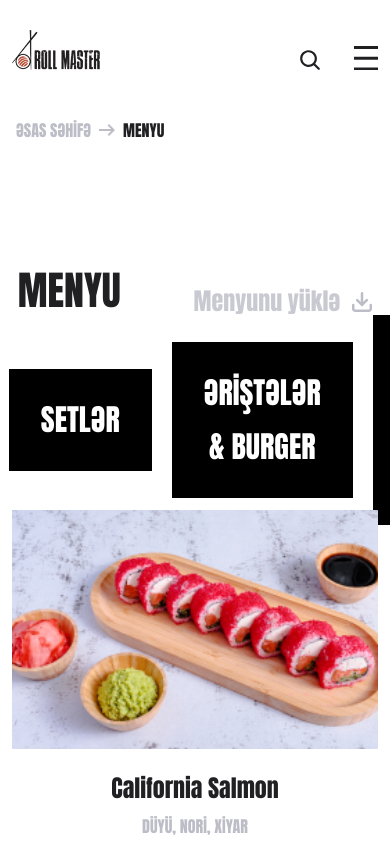
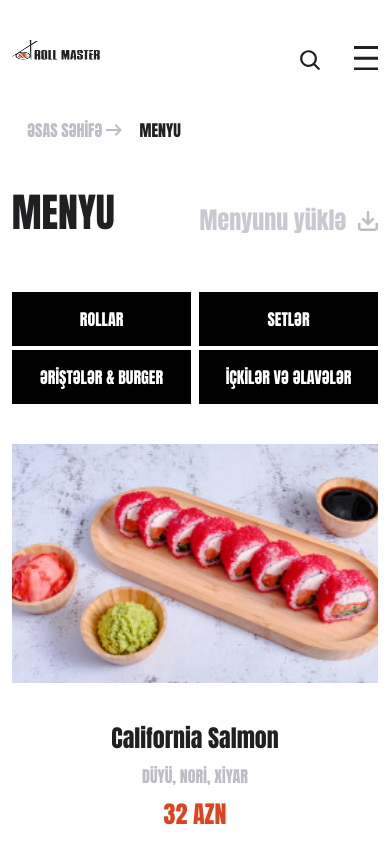
Before and after one commit to orxanmuradli/roll-master-pro, a React (Create React App) app: page /MENYU in a window 390 px wide. Shown: the top 844 px of the page. Built offline with nearby package versions, Linux system fonts and the light colour scheme.

Commit message:
new version

```diff
--- a/src/components/Pages/Bloq/Bloq.css
+++ b/src/components/Pages/Bloq/Bloq.css
@@ -1,11 +1,19 @@
-.bloq-heading h2{
-    color: #201F22;
+* {
+  margin: 0;
+  padding: 0;
+  box-sizing: border-box;
+}
+.bloq-heading h2 {
+  color: #201f22;
   font-size: 40px;
   font-family: "Anton", sans-serif;
   font-weight: 400;
   font-style: normal;
   line-height: normal;
-    margin-top: 103px;
+  margin-top: 33px;
+}
+
+.bloq-heading {
 }
 
 /* .informations span{
@@ -17,28 +25,98 @@
     line-height: normal;
     text-align: center;
 } */
-.bloq-spans{
-    color: #201F22;
+.bloq-spans {
+  color: #201f22;
   font-size: 24px;
   font-family: "Anton", sans-serif;
   font-weight: 400;
   font-style: normal;
   line-height: normal;
   text-align: center;
-    margin-top: 20px;
 }
-.informations img{
+
+.informations {
   width: 401px;
-    height: 400px;
+  /* height: 400px; */
   display: flex;
   justify-content: space-between;
   flex-wrap: wrap;
   margin-top: 40px;
+  gap: 32px;
+}
+.informations img {
+  width: 100%;
 }
 
-.bloq-header{
+.bloq-header {
   display: flex;
   align-items: center;
-    gap: 32px;
+  /* gap: 32px; */
   flex-wrap: wrap;
+  /* width: calc((100% - 40px) / 3); */
+  justify-content: space-between;
 }
+.informations-two {
+  display: flex;
+  gap: 40px;
+}
+@media only screen and (max-width: 1300px) {
+  .informations {
+    width: calc((100% - 40px) / 3);
+    /* height: 400px; */
+    display: flex;
+    justify-content: space-between;
+    margin-top: 40px;
+  }
+  .informations img {
+    width: 100%;
+  }
+
+  .bloq-header {
+    display: flex;
+    align-items: center;
+    /* gap: 32px; */
+    /* flex-wrap: wrap; */
+    /* width: calc((100% - 40px) / 3); */
+    gap: 30px;
+  }
+  .informations-two {
+    display: flex;
+    flex-direction: column;
+    gap: 40px;
+  }
+}
+
+
+@media only screen and (max-width: 1300px) {
+.bloq-header {
+    display: flex;
+    align-items: center;
+     gap: 0px;
+}
+}
+@media only screen and (max-width: 768px) {
+  .bloq-header {
+  }
+  .informations {
+    display: flex;
+    flex-direction: column;
+    width: 100%;
+  }
+  .imform-img {
+    width: 100%;
+  }
+  .imform-img img {
+    width: 100%;
+    flex-wrap: nowrap;
+  }
+}
+
+@media only screen and (max-width: 550px) {
+}
+
+@media only screen and (max-width: 320px) {
+}
+
+@media only screen and (max-width: 280px) {
+}
--- a/src/components/Pages/Bloq/Bloq.jsx
+++ b/src/components/Pages/Bloq/Bloq.jsx
@@ -16,7 +16,9 @@ const Bloq = () => {
         <h2>BLOQ</h2>
         <div className="bloq-header">
           <div className="informations">
+            <div className="imform-img">
             <img src={rector} alt="" />
+            </div>
             <div className="bloq-spans">
             <span>İlk dəfə yeyənlər üçün dadlı 10 suşi növü</span>
             </div>
@@ -33,6 +35,7 @@ const Bloq = () => {
             <span>İlk dəfə yeyənlər üçün dadlı 10 suşi növü</span>
             </div>
           </div>
+          <div className="informations-two">
           <div className="informations">
             <img src={recmos} alt="" />
             <div className="bloq-spans">
@@ -45,6 +48,7 @@ const Bloq = () => {
             <span>İlk dəfə yeyənlər üçün dadlı 10 suşi növü</span>
             </div>
           </div>
+          </div>
         </div>
       </div>
     </div>
--- a/src/components/Pages/BreadCrumbs/BreadCrumbs.css
+++ b/src/components/Pages/BreadCrumbs/BreadCrumbs.css
@@ -1,10 +1,8 @@
-
 .first_text_of_breadcrumb {
   display: flex;
   gap: 4px;
-    padding: 28px 0 0 42px;
-        width: 1360px;
-
+  /* padding: 28px 0 0 42px;
+        width: 1360px; */
 }
 .first_text_of_breadcrumb a {
   font-family: "Anton", sans-serif;
@@ -12,8 +10,7 @@
   font-weight: 400;
   font-size: 16px;
   line-height: 24px;
-    color: #BDBDC8;
-
+  color: #bdbdc8;
 }
 .last_text_of_breadrcrumb {
   display: flex;
@@ -26,16 +23,16 @@
   font-size: 16px;
   font-style: normal;
   font-weight: 400;
-    color: #201F22;
+  color: #201f22;
   line-height: 24px;
 }
 
 .first_text_of_breadcrumb div {
   display: flex;
-    justify-content: center;
+  /* justify-content: center;
     align-items: center;
     gap: 4px;
-
+    */
 }
 
 .pathname_of_breadcrumb {
@@ -43,6 +40,5 @@
   gap: 13.25px;
 }
 
-  .first_text_of_breadcrumb{
-
+.first_text_of_breadcrumb {
 }
--- a/src/components/Pages/BreadCrumbs/BreadCrumbs.jsx
+++ b/src/components/Pages/BreadCrumbs/BreadCrumbs.jsx
@@ -1,4 +1,4 @@
-import React from 'react'
+import React from "react";
 import { useLocation, Link } from "react-router-dom";
 import "./BreadCrumbs.css";
 
@@ -6,6 +6,7 @@ function BreadCrumbs({ pathnames }) {
   return (
     <>
       <div className="first_text_of_breadcrumb">
+        <div className="container">
           {pathnames &&
             pathnames.map((path, index) =>
               path === "" ? (
@@ -15,9 +16,17 @@ function BreadCrumbs({ pathnames }) {
               ) : index === pathnames.length - 1 ? (
                 <div className="last_text_of_breadrcrumb">
                   <div>
-
-                  <svg xmlns="http://www.w3.org/2000/svg" width="24" height="24" viewBox="0 0 24 24" fill="none">
-  <path d="M14 18L12.6 16.55L16.15 13H4V11H16.15L12.6 7.45L14 6L20 12L14 18Z" fill="#BDBDC8"/>
+                    <svg
+                      xmlns="http://www.w3.org/2000/svg"
+                      width="24"
+                      height="24"
+                      viewBox="0 0 24 24"
+                      fill="none"
+                    >
+                      <path
+                        d="M14 18L12.6 16.55L16.15 13H4V11H16.15L12.6 7.45L14 6L20 12L14 18Z"
+                        fill="#BDBDC8"
+                      />
                     </svg>
                     {/* <svg
                       width="24"
@@ -57,6 +66,7 @@ function BreadCrumbs({ pathnames }) {
               )
             )}
         </div>
+      </div>
     </>
   );
 }
--- a/src/components/Pages/Menu/Menu.css
+++ b/src/components/Pages/Menu/Menu.css
@@ -1,5 +1,8 @@
-
-.special-bar{
+.menu-name {
+  display: flex;
+  justify-content: space-between;
+}
+.special-bar {
   border: 1px solid var(--color-text);
   border-right: 0;
   /* margin-left: 42px; */
@@ -7,76 +10,69 @@
   justify-content: space-between;
   /* padding: 0 20px; */
   /* margin-right: 20px; */
-
 }
-.left-container{
+.left-container {
   width: 65%;
   padding-left: 70px;
   padding-top: 30px;
   position: relative;
 }
 
-.left-container p{
+.left-container p {
   /* font-size: 36px; */
   font-weight: 400;
-    font-family: 'Anton', sans-serif;
+  font-family: "Anton", sans-serif;
   line-height: 54.19px;
 }
 
-
-
-.special-cards{
+.special-cards {
   display: flex;
   flex-wrap: wrap;
   padding: 40px 40px 40px 0;
   gap: 20px;
 
   justify-content: space-between;
-    text-align: center
-
+  text-align: center;
 }
-.special-tittle{
+.special-tittle {
   margin-top: 40px;
 }
 
-.special-tittle h3{
-    color: #DE4320;
-    font-family: 'Anton', sans-serif;
+.special-tittle h3 {
+  color: #de4320;
+  font-family: "Anton", sans-serif;
   font-size: 40px;
   font-weight: 400;
   padding-top: 78px;
   line-height: 60px;
   margin-bottom: 20px;
   cursor: default;
-
 }
-.wrapper{
+.wrapper {
   display: flex;
-
 }
 
-.wrapper-cart{
+.wrapper-cart {
   padding: 30px 0;
   display: flex;
   flex-direction: column;
   align-items: center;
   justify-content: space-between;
   width: 33.3%;
-    background:  var(--menu-bg-color);
+  background: var(--menu-bg-color);
   color: var(--menu-text-color);
   border-right: 1px solid var(--body-bg-color);
   image-rendering: -webkit-optimize-contrast;
-    font-family: 'Anton', sans-serif;
+  font-family: "Anton", sans-serif;
   font-size: 10px;
   line-height: 0px;
   transition: 0.3s;
-
 }
-.menu-download{
+.menu-download {
   padding-top: 108px;
-    font-family: 'Anton', sans-serif;
+  font-family: "Anton", sans-serif;
   font-style: Regular;
-    color: #C9C9D1;
+  color: #c9c9d1;
   font-size: 24px;
   line-height: 32px;
   line-height: 97%;
@@ -85,15 +81,13 @@
   cursor: pointer;
   z-index: 10;
   transition: 0.3s;
-
 }
 
-.menu-download:hover{
+.menu-download:hover {
   color: black;
 }
 
-
-.download:hover{
+.download:hover {
   color: black;
 }
 
@@ -104,15 +98,12 @@
 /* .menu-download svg{
     margin: auto 10px;
 } */
-.specials p{
-
-   color:  #201F22;
-   font-family: 'Anton', sans-serif;
+.specials p {
+  color: #201f22;
+  font-family: "Anton", sans-serif;
   font-size: 18px;
   font-weight: 200;
   padding-left: 86px;
-
-
 }
 /* .specialcart img{
     width: 100%;
@@ -129,46 +120,39 @@
 
 .popular-tittle */
 
-.cart h2{
-font-family: 'Anton', sans-serif;
+.cart h2 {
+  font-family: "Anton", sans-serif;
   font-size: 24px;
   font-weight: 400;
   line-height: 36px;
   letter-spacing: 0em;
   text-align: center;
 }
-.cart{
+.cart {
   width: 31%;
   cursor: pointer;
   /* padding-left: 25px;  */
   margin-bottom: 8px;
   gap: 8px;
-
 }
 
-.cart img{
+.cart img {
   width: 100%;
-
-
 }
-
 
 .cart-container {
   display: flex;
   width: 26%;
   /* margin-top: -1.7%; */
   position: relative;
-
-
 }
 
-.cart p{
+.cart p {
   font-size: 12px;
-    font-family: 'Anton', sans-serif;
-    color: #C9C9D1;
+  font-family: "Anton", sans-serif;
+  color: #c9c9d1;
   font-weight: 400;
   line-height: 18px;
-
 }
 .wrapper-cart h1 {
   transform: rotate(-90deg);
@@ -178,10 +162,8 @@ text-align: center;
   width: 510px;
   font-size: 36px;
   line-height: 56px;
-
-
 }
-.menu_title{
+.menu_title {
   display: flex;
   justify-content: space-between;
 }
@@ -191,47 +173,42 @@ text-align: center;
   width: 150px;
   font-size: 36px;
   line-height: 56px;
-
 }
 
-.wrapper-cart:hover{
+.wrapper-cart:hover {
   background-color: #de4320;
 }
 .wrapper-cart img {
   position: relative;
-
-
 }
 
-.cart-container img{
+.cart-container img {
   color: var(--color-text);
 }
 
-.scor{
+.scor {
   position: absolute;
   top: 50%;
-
 }
-.scor-left{
+.scor-left {
   /* top: 30px;
      left: 0; */
 
   left: 33px;
 }
 
-.scor-right{
+.scor-right {
   /* top: 30px;
     right: 0; */
   /* top: 18px; */
   right: 8px;
 }
-.scor img{
+.scor img {
   /* margin-top: 360px; */
   cursor: pointer;
 }
 
-
-.Rollar p{
+.Rollar p {
   font-size: 36px;
   position: relative;
   top: 20px;
--- a/src/components/Pages/MenuList/MenuList.css
+++ b/src/components/Pages/MenuList/MenuList.css
@@ -1,10 +1,14 @@
-.special-bar-trigger {
+* {
+  margin: 0;
+  padding: 0;
+  box-sizing: border-box;
+}
+/* .special-bar-trigger {
   display: flex;
   justify-content: space-between;
 
-  /* width: 100%; */
-  /* margin-inline: -6%; */
-}
+
+} */
 .left-container-trigger {
   width: 100%;
   /* padding-left: 70px; */
@@ -21,15 +25,16 @@
 
 .special-trigger-cards {
   display: flex;
-  justify-content: center;
+  margin: auto;
+
   align-items: center;
   flex-wrap: wrap;
   padding-top: 40px;
-  gap: 32px;
 
-  /* justify-content: space-between; */
+  justify-content: space-between;
   text-align: center;
 }
+
 .special-trigger {
   margin-top: 40px;
 }
@@ -39,7 +44,7 @@
   font-family: "Anton", sans-serif;
   font-size: 40px;
   font-weight: 400;
-  padding-top: 78px;
+  /* padding-top: 78px; */
   line-height: 60px;
   margin-bottom: 20px;
   cursor: default;
@@ -65,15 +70,15 @@
   transition: 0.3s;
 }
 .menu-download {
-  padding-top: 108px;
+  /* padding-top: 108px; */
   font-family: "Anton", sans-serif;
   font-style: Regular;
   color: #c9c9d1;
   font-size: 24px;
-  line-height: 32px;
+  /* line-height: 32px; */
   line-height: 97%;
   display: flex;
-  gap: 12px;
+  /* gap: 12px; */
   cursor: pointer;
   z-index: 10;
   transition: 0.3s;
@@ -91,9 +96,6 @@
   stroke: black;
 }
 
-/* .menu-download svg{
-     margin: auto 10px;
- } */
 .specials p {
   color: #201f22;
   font-family: "Anton", sans-serif;
@@ -107,30 +109,33 @@
   font-size: 24px;
   font-weight: 400;
   line-height: 36/13px;
-  /* letter-spacing: 0em; */
+
   text-align: center;
   color: #201f22;
 }
 .trigger-card {
-  width: 401px;
-  height: 468px;
+  margin: 0;
+  width: calc((100% - 64px) / 3);
+  height: auto;
   cursor: pointer;
-  /* padding-left: 25px;  */
   margin-bottom: 8px;
-  gap: 8px;
+
+  padding-left: 0;
+  padding-right: 0;
 }
 
 .trigger-card img {
   width: 100%;
 }
 
-.slsnlsk{
+.slsnlsk {
   display: flex;
   justify-content: center;
   align-items: center;
   flex-direction: column;
   gap: 8px;
   margin-top: 16px;
+  margin: 16px;
 }
 .trigger-card p {
   font-size: 16px;
@@ -150,8 +155,10 @@
 
 .menu_title {
   display: flex;
-  margin-inline: 6px;
+  margin: 0;
   justify-content: space-between;
+  align-items: center;
+  text-align: center;
 }
 
 .menu_title h3 {
@@ -160,12 +167,22 @@
 
 .Rollar-trigger {
   display: flex;
-  justify-content: center;
-  align-items: center;
-  height: 100px;
+  margin: auto !important;
+  justify-content: space-between;
+
+  /* height: 100px; */
   gap: 20px;
 }
-.Rollar-trigger p {
+.Rolrigger1,
+.Rolrigger2,
+.Rolrigger3,
+.Rolrigger4 {
+  background-color: black;
+  color: white;
+  width: 23%;
+  text-align: center;
+}
+/* .Rollar-trigger p {
   width: 259px;
   font-size: 30px;
   text-align: center;
@@ -173,4 +190,195 @@
   background: black;
   color: white;
   padding: 24px 32px 24px 32px;
+} */
+
+@media only screen and (max-width: 1300px) {
 }
+
+@media only screen and (max-width: 1230px) {
+}
+
+@media only screen and (max-width: 992px) {
+}
+
+@media only screen and (max-width: 768px) {
+  .menu_title {
+    display: flex;
+    align-items: center;
+    text-align: center;
+    margin: 0;
+    padding: 0;
+    justify-content: space-between;
+  }
+  .menu-download {
+    padding: 0;
+    margin: 0;
+  }
+  .menu_titleh3 {
+    padding: 0;
+    margin: 0;
+  }
+  .Rollar-trigger {
+    display: flex;
+    flex-wrap: wrap;
+    gap: 4px;
+  }
+  .Rolrigger1,
+  .Rolrigger2,
+  .Rolrigger3,
+  .Rolrigger4 {
+    color: #fff;
+    font-size: 24px;
+    font-family: "Anton", sans-serif;
+    font-size: 16px;
+    font-style: normal;
+    font-weight: 400;
+
+    line-height: 24px;
+    width: 49%;
+    height: auto;
+  }
+  .special-trigger-cards {
+    display: flex;
+    flex-direction: column;
+  }
+  .trigger-card {
+    margin: 0;
+    width: 100%;
+    height: auto;
+    cursor: pointer;
+    margin-bottom: 32px;
+
+    padding-left: 0;
+    padding-right: 0;
+  }
+  /* .slsnlsk {
+      display: flex;
+      justify-content: center;
+      align-items: center;
+      flex-direction: column;
+      gap: 8px;
+      margin-top: 16px;
+      margin: 16px;
+  } */
+  .slsnlsk h2 {
+    color: #201f22;
+    font-size: 24px;
+    font-family: "Anton", sans-serif;
+    font-style: normal;
+    font-weight: 400;
+    line-height: normal;
+    margin-top: 16px;
+  }
+  .slsnlsk p {
+    color: #bdbdc8;
+    text-align: center;
+    font-family: "Anton", sans-serif;
+    font-style: normal;
+    font-size: 16px;
+    font-weight: 400;
+    line-height: normal;
+  }
+  .slsnlsk span {
+    color: #de4320;
+    text-align: center;
+    font-family: "Anton", sans-serif;
+    font-size: 24px;
+    font-weight: 400;
+    line-height: normal;
+  }
+}
+
+@media only screen and (max-width: 550px) {
+  .menu_title {
+    display: flex;
+    align-items: center;
+    text-align: center;
+    margin: 0;
+    padding: 0;
+    justify-content: space-between;
+  }
+  .menu-download {
+    padding: 0;
+    margin: 0;
+  }
+  .menu_titleh3 {
+    padding: 0;
+    margin: 0;
+  }
+  .Rollar-trigger {
+    display: flex;
+    flex-wrap: wrap;
+    gap: 4px;
+  }
+  .Rolrigger1,
+  .Rolrigger2,
+  .Rolrigger3,
+  .Rolrigger4 {
+    color: #fff;
+    font-size: 24px;
+    font-family: "Anton", sans-serif;
+    font-size: 16px;
+    font-style: normal;
+    font-weight: 400;
+
+    line-height: 24px;
+    width: 49%;
+    height: auto;
+  }
+  .special-trigger-cards {
+    display: flex;
+    flex-direction: column;
+  }
+  .trigger-card {
+    margin: 0;
+    width: 100%;
+    height: auto;
+    cursor: pointer;
+    margin-bottom: 32px;
+
+    padding-left: 0;
+    padding-right: 0;
+  }
+  /* .slsnlsk {
+    display: flex;
+    justify-content: center;
+    align-items: center;
+    flex-direction: column;
+    gap: 8px;
+    margin-top: 16px;
+    margin: 16px;
+} */
+  .slsnlsk h2 {
+    color: #201f22;
+    font-size: 24px;
+    font-family: "Anton", sans-serif;
+    font-style: normal;
+    font-weight: 400;
+    line-height: normal;
+    margin-top: 16px;
+  }
+  .slsnlsk p {
+    color: #bdbdc8;
+    text-align: center;
+    font-family: "Anton", sans-serif;
+    font-style: normal;
+    font-size: 16px;
+    font-weight: 400;
+    line-height: normal;
+  }
+  .slsnlsk span {
+    color: #de4320;
+    text-align: center;
+    font-family: "Anton", sans-serif;
+    font-size: 24px;
+    font-weight: 400;
+    line-height: normal;
+  }
+}
+
+@media only screen and (max-width: 320px) {
+}
+
+@media only screen and (max-width: 290px) {
+}
--- a/src/components/Pages/MenuList/MenuList.jsx
+++ b/src/components/Pages/MenuList/MenuList.jsx
@@ -16,7 +16,7 @@ const MenuList = () => {
       <div className="special-trigger">
         <div className="container">
           <div className="menu_title">
-            <div>
+            <div className="menu_titleh3">
               <h3>MENYU</h3>
             </div>
             <div className="menu-download">
@@ -44,15 +44,25 @@ const MenuList = () => {
           <div className="special-bar-trigger">
             <div className="left-container-trigger">
               <div className="Rollar-trigger">
-                <p>ROLLAR</p>
-                <p>SETLƏR</p>
-                <p>ƏRİŞTƏLƏR & BURGER</p>
-                <p>İÇKİLƏR VƏ ƏLAVƏLƏR</p>
+                <div className="Rolrigger1">
+                  <p>ROLLAR</p>
+                </div>
+
+                <div className="Rolrigger2">
+                  <p>SETLƏR</p>
+                </div>
+                <div className="Rolrigger3">
+                  <p>ƏRİŞTƏLƏR & BURGER</p>
+                </div>
+
+                <div className="Rolrigger4">
+                  <p>İÇKİLƏR VƏ ƏLAVƏLƏR</p>
+                </div>
               </div>
 
               <div className="special-trigger-cards">
                 <div className="trigger-card">
-                  <img src={menu1} alt="" />
+                 <img src={menu1} alt="" />
                   <div className="slsnlsk">
                     <h2>California Salmon</h2>
                     <p>DÜYÜ, NORİ, XİYAR </p>
```
Lines whose indentation alone changed are shown as unchanged.
